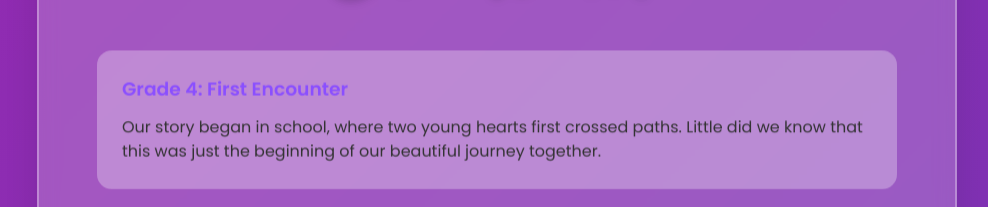
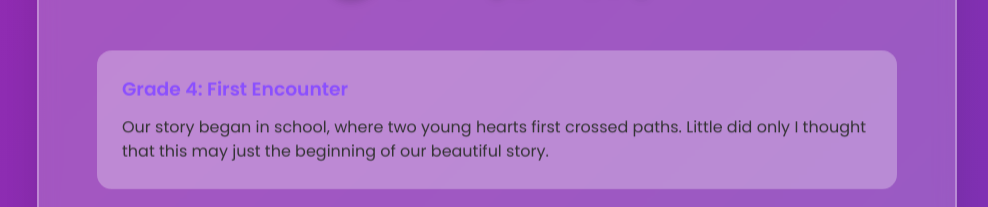
Before and after one commit to shivisha25/heyamisha, a plain HTML site: page index.html in a window 1280 px wide. Shown: the part 1060-1267 px from the top of the page, without its empty margins (143-1131 px from the left). Drawn offline with nearby package versions, Linux system fonts and the light colour scheme.

Commit message:
Update index.html

```diff
--- a/index.html
+++ b/index.html
@@ -36,7 +36,7 @@
                 <div class="timeline">
                     <div class="timeline-item animate__animated animate__slideInLeft">
                         <h3>Grade 4: First Encounter</h3>
-                        <p>Our story began in school, where two young hearts first crossed paths. Little did we know that this was just the beginning of our beautiful journey together.</p>
+                        <p>Our story began in school, where two young hearts first crossed paths. Little did only I thought that this may just the beginning of our beautiful story.</p>
                     </div>
                     <div class="timeline-item animate__animated animate__slideInRight">
                         <h3>2021: Love Blossoms</h3>
```
